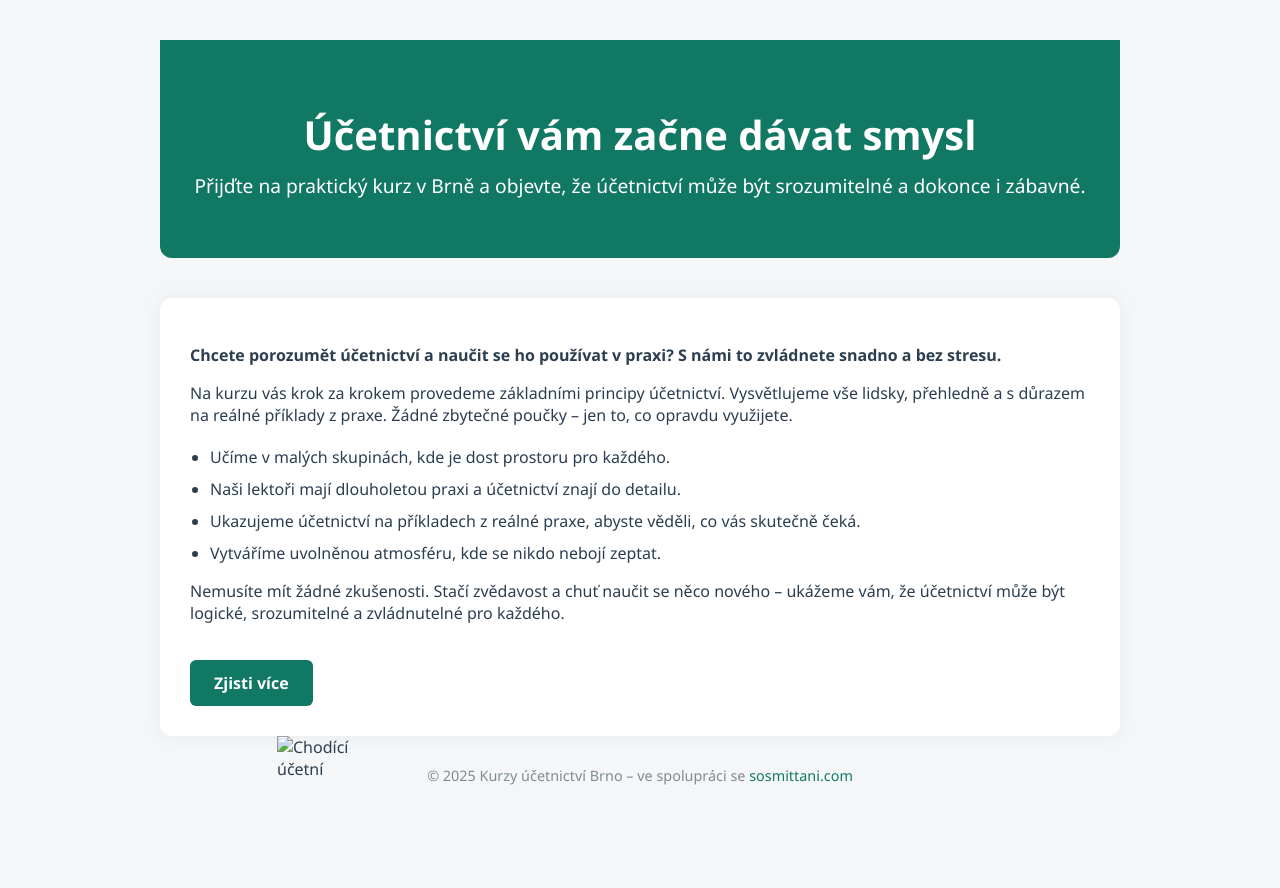
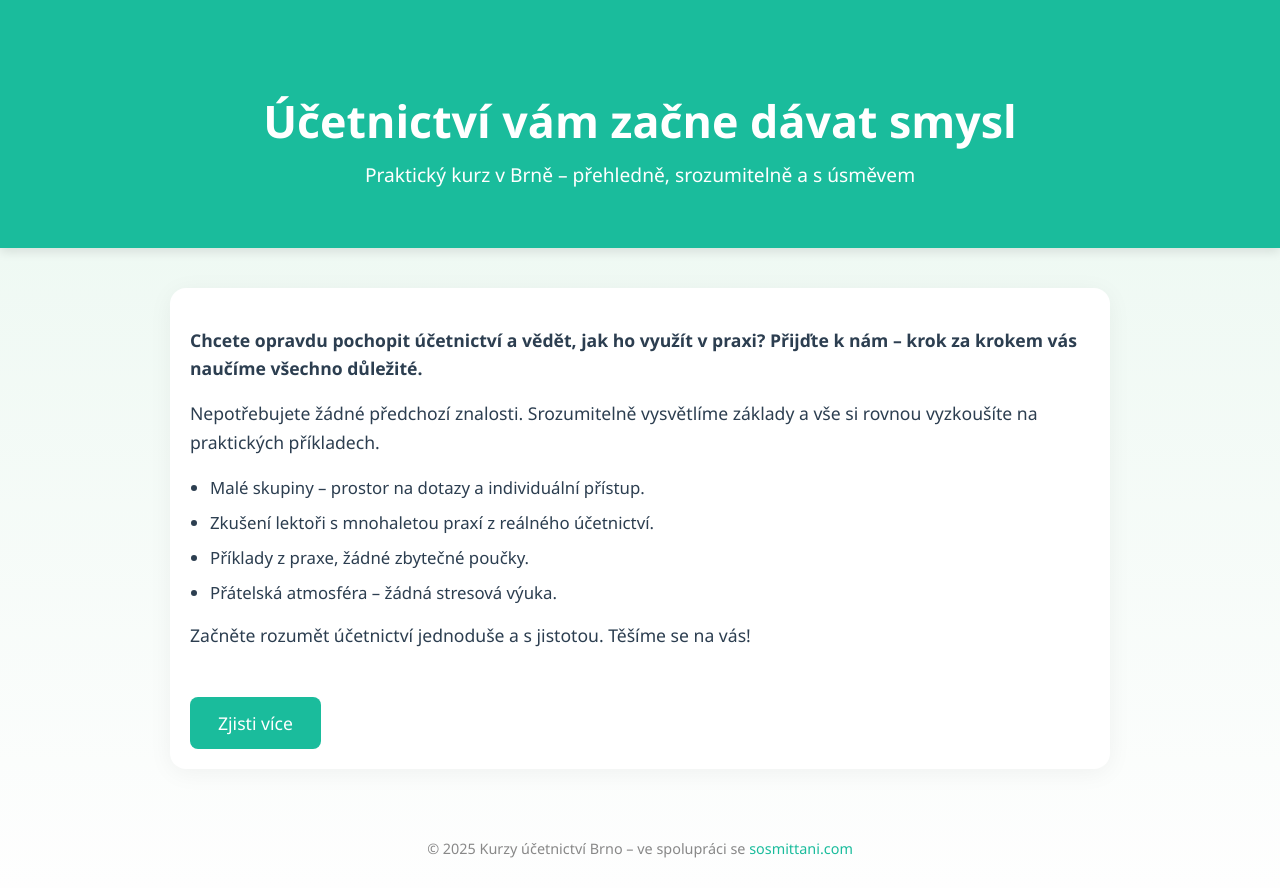
Before and after one commit to Lysseum/kurzyucetnictvibrno, a plain HTML site: page index.html in a window 1280 px wide. Before the commit the page ends 855 px from the top, so only its background shows below. Drawn offline with Linux system fonts and the light colour scheme.

Commit message:
Add files via upload

```diff
--- a/index.html
+++ b/index.html
@@ -2,123 +2,107 @@
 <!DOCTYPE html>
 <html lang="cs">
 <head>
-  <meta charset="UTF-8">
-  <meta name="viewport" content="width=device-width, initial-scale=1.0">
-  <meta name="description" content="Naučte se účetnictví v Brně – přehledně, srozumitelně a prakticky. Přijďte na kurz, kde vám čísla začnou dávat smysl.">
-  <meta name="keywords" content="kurzy účetnictví Brno, praktická výuka účetnictví, kurz pro začátečníky, účetní kurz Brno">
-  <meta name="author" content="sosmittani.com">
-  <title>Kurzy účetnictví Brno | Naučte se účtovat s jistotou</title>
+  <meta charset="UTF-8" />
+  <meta name="viewport" content="width=device-width, initial-scale=1.0" />
+  <meta name="description" content="Naučte se účetnictví v Brně – jednoduše a srozumitelně. Přijďte na náš kurz a zjistěte, že účetnictví nemusí být strašák." />
+  <meta name="keywords" content="kurzy účetnictví Brno, výuka účetnictví, účetní kurz, začátečníci, účetnictví školení" />
+  <meta name="author" content="sosmittani.com" />
+  <title>Kurzy účetnictví Brno | Praktická výuka pro každého</title>
   <style>
     body {
-      font-family: 'Segoe UI', Tahoma, Geneva, Verdana, sans-serif;
-      background-color: #f4f6f7;
+      margin: 0;
+      font-family: 'Segoe UI', sans-serif;
+      background: linear-gradient(to bottom, #e9f7ef, #fefefe);
       color: #2c3e50;
+    }
+    header {
+      background-color: #1abc9c;
+      color: white;
+      padding: 60px 20px;
+      text-align: center;
+      box-shadow: 0 4px 10px rgba(0, 0, 0, 0.1);
+    }
+    header h1 {
+      font-size: 2.8em;
+      margin-bottom: 10px;
+    }
+    header p {
+      font-size: 1.2em;
       margin: 0;
-      padding: 0;
-      overflow-x: hidden;
     }
     .container {
-      max-width: 960px;
-      margin: 0 auto;
-      padding: 40px 20px;
+      max-width: 900px;
+      margin: 40px auto;
+      padding: 20px;
+      background: white;
+      border-radius: 16px;
+      box-shadow: 0 4px 25px rgba(0, 0, 0, 0.05);
     }
-    header {
-      background-color: #117864;
-      color: white;
-      text-align: center;
-      padding: 40px 20px;
-      border-radius: 0 0 12px 12px;
-    }
-    h1 {
-      font-size: 2.5em;
-      margin-bottom: 10px;
-    }
-    .lead {
-      font-size: 1.2em;
-      margin-top: 0;
-    }
-    .highlight {
-      background-color: white;
-      padding: 30px;
-      border-radius: 12px;
-      margin-top: 40px;
-      box-shadow: 0 0 20px rgba(0, 0, 0, 0.05);
+    .container p {
+      font-size: 1.1em;
+      line-height: 1.6;
     }
     ul {
       margin-top: 20px;
       padding-left: 20px;
     }
     ul li {
-      margin-bottom: 10px;
+      margin-bottom: 12px;
+      font-size: 1.05em;
     }
-    a.button {
+    .button {
       display: inline-block;
-      margin-top: 20px;
-      padding: 12px 24px;
-      background-color: #117864;
+      margin-top: 30px;
+      padding: 14px 28px;
+      background-color: #1abc9c;
       color: white;
       text-decoration: none;
-      border-radius: 6px;
-      font-weight: bold;
+      font-size: 1.1em;
+      border-radius: 8px;
       transition: background-color 0.3s ease;
     }
-    a.button:hover {
-      background-color: #0e6655;
+    .button:hover {
+      background-color: #17a589;
     }
     footer {
       text-align: center;
       padding: 30px;
       font-size: 0.9em;
-      color: #7f8c8d;
+      color: #888;
     }
     footer a {
-      color: #117864;
+      color: #1abc9c;
       text-decoration: none;
     }
     footer a:hover {
       text-decoration: underline;
     }
-
-    .walking-man {
-      position: fixed;
-      bottom: 20px;
-      left: -100px;
-      width: 80px;
-      z-index: 999;
-      animation: walkAcross 20s linear infinite;
-    }
-
-    @keyframes walkAcross {
-      from { left: -100px; }
-      to { left: 110%; }
-    }
   </style>
 </head>
 <body>
-  <img class="walking-man" src="panacek.gif" alt="Chodící účetní">
+  <header>
+    <h1>Účetnictví vám začne dávat smysl</h1>
+    <p>Praktický kurz v Brně – přehledně, srozumitelně a s úsměvem</p>
+  </header>
 
   <div class="container">
-    <header>
-      <h1>Účetnictví vám začne dávat smysl</h1>
-      <p class="lead">Přijďte na praktický kurz v Brně a objevte, že účetnictví může být srozumitelné a dokonce i zábavné.</p>
-    </header>
+    <p><strong>Chcete opravdu pochopit účetnictví a vědět, jak ho využít v praxi? Přijďte k nám – krok za krokem vás naučíme všechno důležité.</strong></p>
+    <p>Nepotřebujete žádné předchozí znalosti. Srozumitelně vysvětlíme základy a vše si rovnou vyzkoušíte na praktických příkladech.</p>
 
-    <div class="highlight">
-      <p><strong>Chcete porozumět účetnictví a naučit se ho používat v praxi? S námi to zvládnete snadno a bez stresu.</strong></p>
-      <p>Na kurzu vás krok za krokem provedeme základními principy účetnictví. Vysvětlujeme vše lidsky, přehledně a s důrazem na reálné příklady z praxe. Žádné zbytečné poučky – jen to, co opravdu využijete.</p>
     <ul>
-        <li>Učíme v malých skupinách, kde je dost prostoru pro každého.</li>
-        <li>Naši lektoři mají dlouholetou praxi a účetnictví znají do detailu.</li>
-        <li>Ukazujeme účetnictví na příkladech z reálné praxe, abyste věděli, co vás skutečně čeká.</li>
-        <li>Vytváříme uvolněnou atmosféru, kde se nikdo nebojí zeptat.</li>
+      <li>Malé skupiny – prostor na dotazy a individuální přístup.</li>
+      <li>Zkušení lektoři s mnohaletou praxí z reálného účetnictví.</li>
+      <li>Příklady z praxe, žádné zbytečné poučky.</li>
+      <li>Přátelská atmosféra – žádná stresová výuka.</li>
     </ul>
-      <p>Nemusíte mít žádné zkušenosti. Stačí zvědavost a chuť naučit se něco nového – ukážeme vám, že účetnictví může být logické, srozumitelné a zvládnutelné pro každého.</p>
+
+    <p>Začněte rozumět účetnictví jednoduše a s jistotou. Těšíme se na vás!</p>
+
     <a class="button" href="https://sosmittani.com/kurzy-ucetnictvi/" target="_blank">Zjisti více</a>
   </div>
 
   <footer>
     &copy; 2025 Kurzy účetnictví Brno – ve spolupráci se <a href="https://www.sosmittani.com" target="_blank">sosmittani.com</a>
   </footer>
-  </div>
 </body>
 </html>
```
Lines whose indentation alone changed are shown as unchanged.
